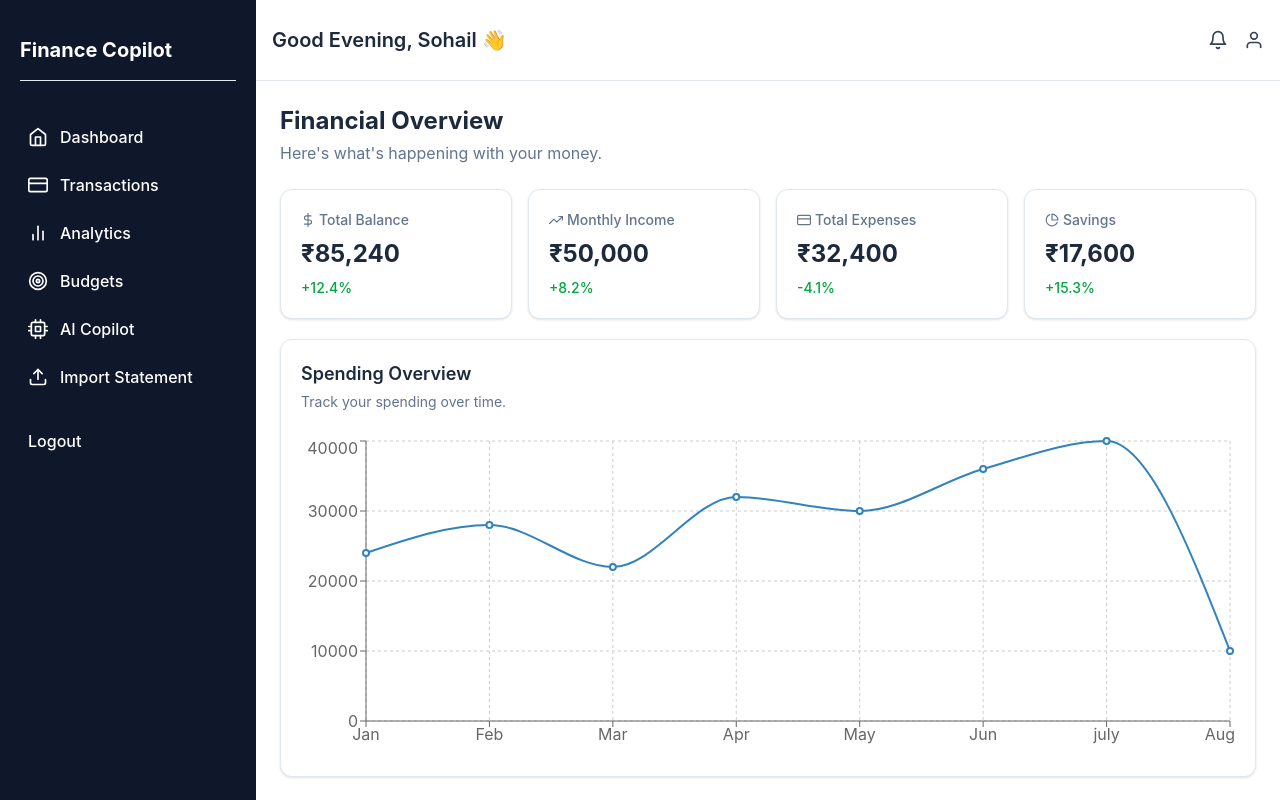
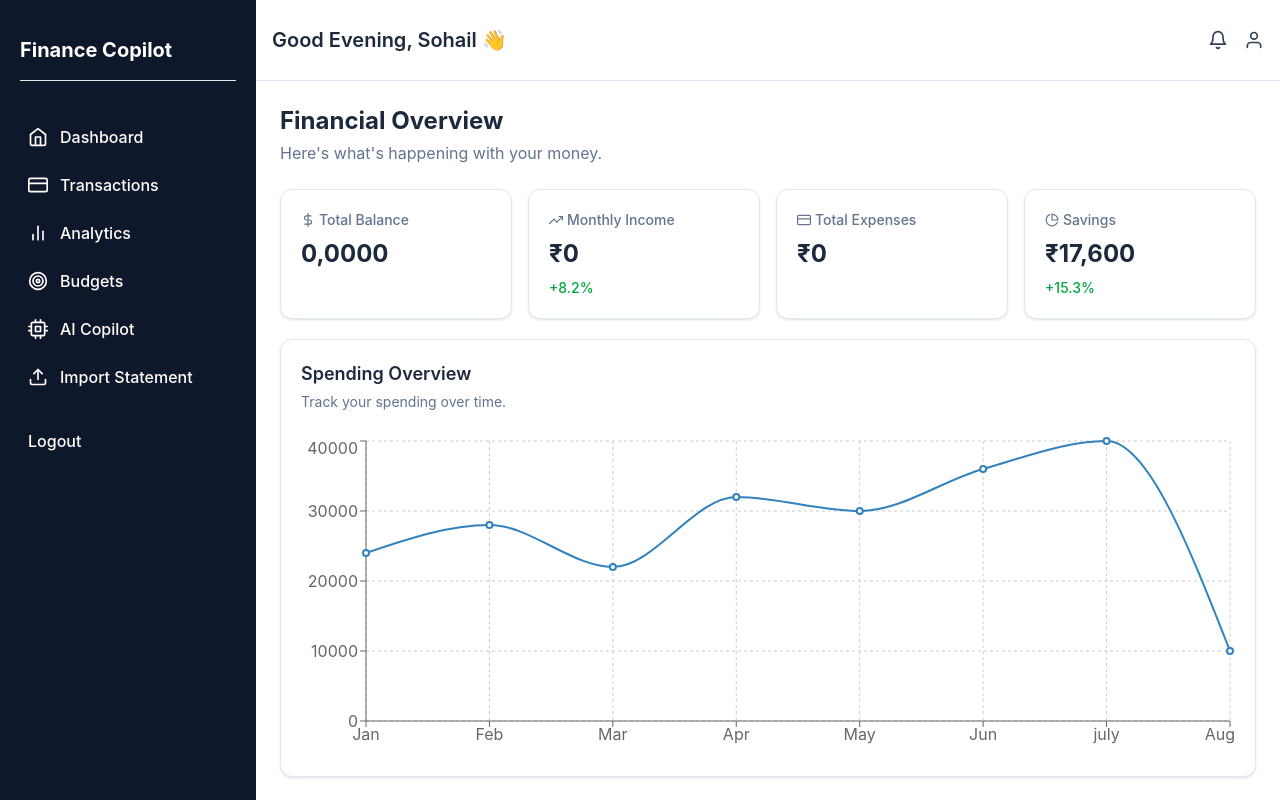
Before and after one commit to sohail7499/Finance-Copilot, a React (Vite) app: page / in a window 1280 px wide. Built offline with nearby package versions, Linux system fonts and the light colour scheme.

Commit message:
feat: connect dashboard income and expenses to redux

```diff
--- a/src/App.jsx
+++ b/src/App.jsx
@@ -1,4 +1,4 @@
-import { useState } from "react";
+import { useState, useEffect } from "react";
 import { BrowserRouter, Routes, Route, Outlet } from "react-router-dom";
 import Dashboard from "./components/Dashboard";
 import Header from "./components/Header";
@@ -8,6 +8,8 @@ import Signup from "./pages/Signup";
 import ProtectedRoute from "./routes/ProtectedRoute";
 import ImportStatement from "./pages/ImportStatement";
 import Transactions from "./pages/Transactions";
+import { setTransactions } from "./features/transactionSlice";
+import { useDispatch } from "react-redux";
 
 function DashboardLayout() {
   const [isSidebarOpen, setIsSidebarOpen] = useState(false);
@@ -36,6 +38,21 @@ function DashboardLayout() {
 }
 
 function App() {
+  const dispatch = useDispatch();
+
+  const currentUser = JSON.parse(localStorage.getItem("currentUser") || "null");
+  const savedTransactions = JSON.parse(
+    localStorage.getItem("transactions") || "{}",
+  );
+
+  const usedTransaction = currentUser
+    ? savedTransactions[currentUser.id] || []
+    : [];
+  useEffect(() => {
+    dispatch(setTransactions(usedTransaction));
+     //usedTransaction mein jo transactions ka data hai, usko setTransaction action ke through Redux Store mein bhejo.
+  }, []);
+
   return (
     <>
       <BrowserRouter>
--- a/src/components/Dashboard.jsx
+++ b/src/components/Dashboard.jsx
@@ -7,28 +7,46 @@ import {
 import SpendingCharts from "./SpendingCharts";
 import ExpenseChart from "./ExpenseChart";
 import IncomeExpenseChart from "./IncomeExpenseChart";
+import { useSelector } from "react-redux";
 
 function Dashboard() {
+  const transactions = useSelector((state) => state.transaction.transactions);
+
+  const totalIncome = transactions.reduce((acc, transaction) => {
+    if (transaction.type === "CR") {
+      return acc + transaction.amount;
+    }
+
+    return acc;
+  }, 0);
+
+  const totalExpanse = transactions.reduce((acc, transaction) => {
+    if (transaction.type === "DR") {
+      return acc + transaction.amount;
+    }
+    return acc;
+  }, 0);
+
   const summaryCards = [
     {
       id: 1,
       title: "Total Balance",
-      amount: "₹85,240",
-      change: "+12.4%",
+      amount: `0,0000`,
+      // change: "+12.4%",
       icon: FiDollarSign,
     },
     {
       id: 2,
       title: "Monthly Income",
-      amount: "₹50,000",
+      amount: `₹${totalIncome.toLocaleString("en-IN")}`,
       change: "+8.2%",
       icon: FiTrendingUp,
     },
     {
       id: 3,
       title: "Total Expenses",
-      amount: "₹32,400",
-      change: "-4.1%",
+      amount: `₹${totalExpanse.toLocaleString("en-IN")}`,
+      // change: "-4.1%",
       icon: FiCreditCard,
     },
     {
--- a/src/main.jsx
+++ b/src/main.jsx
@@ -11,4 +11,4 @@ createRoot(document.getElementById("root")).render(
       <App />
     </Provider>
   </StrictMode>,
-);
+)
--- a/src/pages/Transactions.jsx
+++ b/src/pages/Transactions.jsx
@@ -1,27 +1,10 @@
-import React, { useEffect } from "react";
-import { useDispatch, useSelector } from "react-redux";
-import { addTransactions, setTransactions } from "../features/transactionSlice";
+import { useSelector } from "react-redux";
 
 function Transactions() {
-  const dispatch = useDispatch();
+  const transactions = useSelector((state) => state.transaction.transactions);
+  //Redux ke transaction state ke andar jo transactions array hai, usko transactions variable mein le aao.
 
-  const transactions = useSelector((state) => state.transaction.transactions);
-
-  const currentUser = JSON.parse(localStorage.getItem("currentUser") || "null");
-  const savedTransactions = JSON.parse(
-    localStorage.getItem("transactions") || "{}",
-  );
-
-  const usedTransaction = currentUser
-    ? savedTransactions[currentUser.id] || []
-    : [];
-
-  useEffect(() => {
-    dispatch(setTransactions(usedTransaction));
-    //usedTransaction mein jo transactions ka data hai, usko setTransaction action ke through Redux Store mein bhejo.
-  }, []);
-
-  if (usedTransaction.length === 0) {
+  if (transactions.length === 0) {
     return (
       <div className="p-4 text-center text-slate-500 text-sm">
         No transactions found.
```
